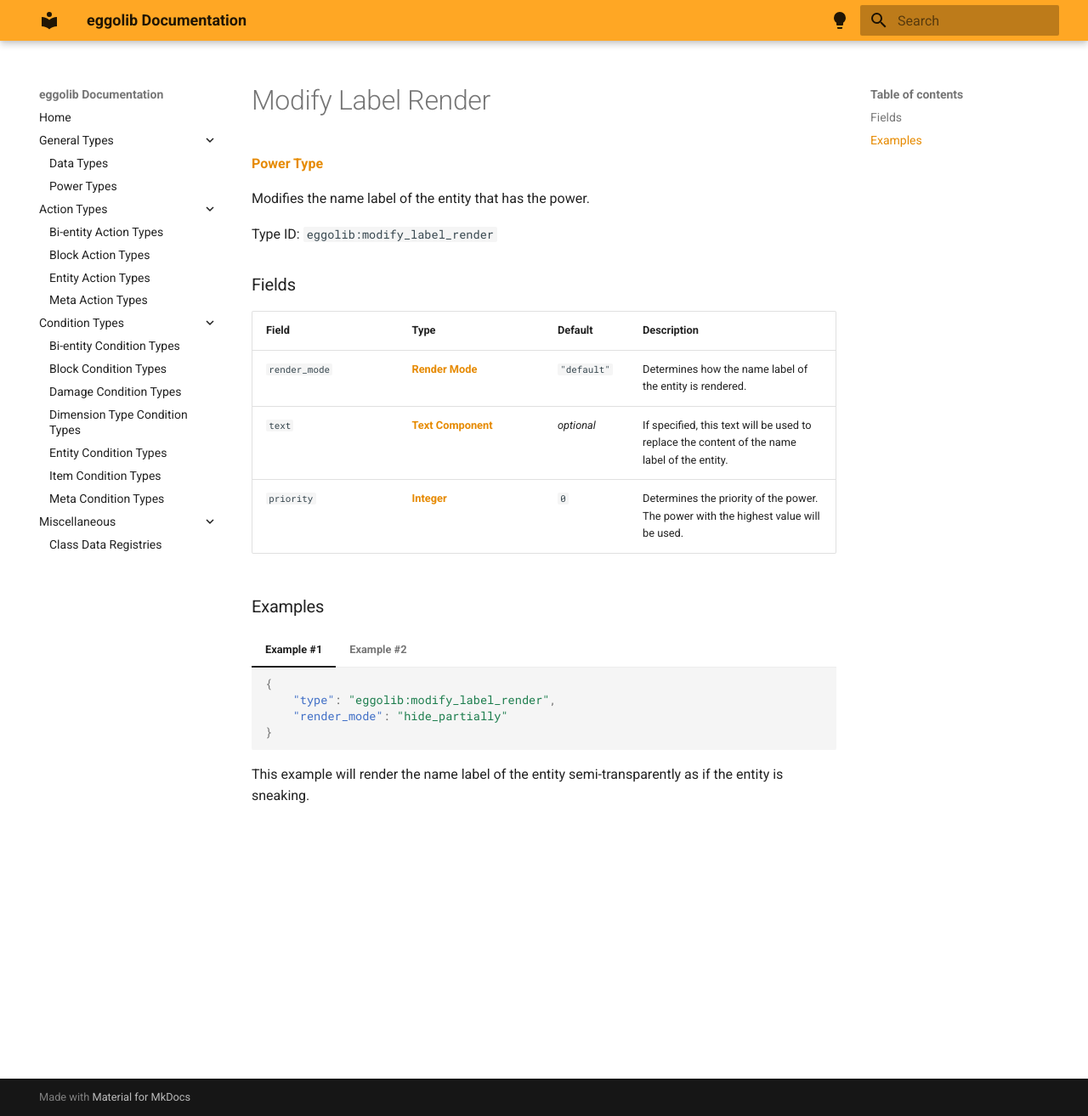
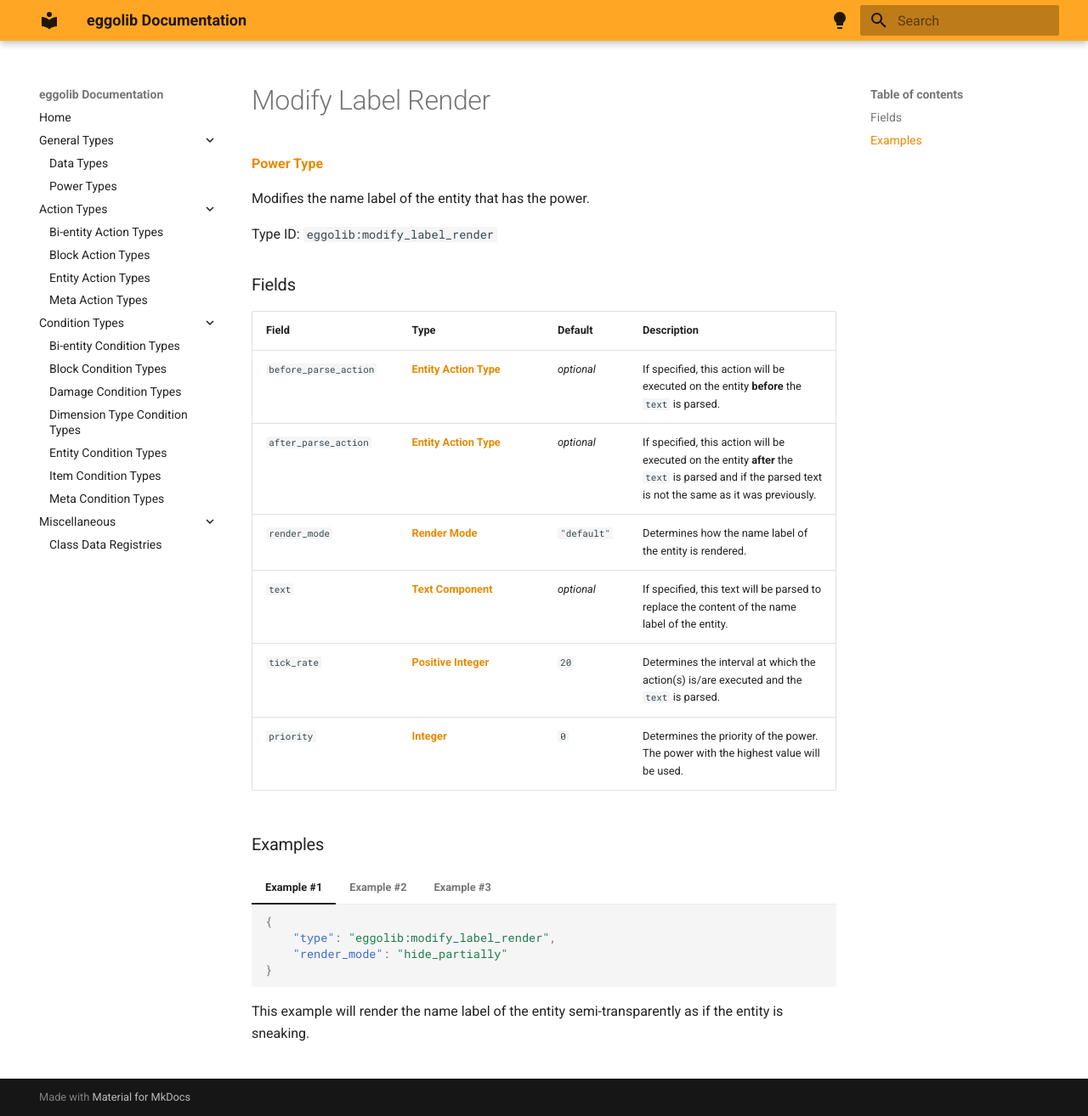
Before and after one commit to eggolib/eggolib.github.io, an MkDocs documentation site: the page built from docs/types/power_types/modify_label_render.md, in a window 1280 px wide and 1314 px high. Shown: the whole window at 85% size. Built offline with MkDocs 1.6.1 and Material for MkDocs 9.7.7, drawn with Linux system fonts in a browser that asks for light colours; the version menu is left out.

Commit message:
Update `modify_label_render.md` (Power Type) + Documented the new fields + Added a new example

````diff
--- a/docs/types/power_types/modify_label_render.md
+++ b/docs/types/power_types/modify_label_render.md
@@ -18,9 +18,12 @@ Type ID: `eggolib:modify_label_render`
 
 Field | Type | Default | Description
 ------|------|---------|------------
-`render_mode` | [**Render Mode**][2] | `"default"` | Determines how the name label of the entity is rendered.
-`text` | [**Text Component**][3] | *optional* | If specified, this text will be used to replace the content of the name label of the entity.
-`priority` | [**Integer**][4] | `0` | Determines the priority of the power. The power with the highest value will be used.
+`before_parse_action` | [**Entity Action Type**][2] | *optional* | If specified, this action will be executed on the entity **before** the `text` is parsed.
+`after_parse_action` | [**Entity Action Type**][2] | *optional* | If specified, this action will be executed on the entity **after** the `text` is parsed and if the parsed text is not the same as it was previously.
+`render_mode` | [**Render Mode**][3] | `"default"` | Determines how the name label of the entity is rendered.
+`text` | [**Text Component**][4] | *optional* | If specified, this text will be parsed to replace the content of the name label of the entity.
+`tick_rate` | [**Positive Integer**][5] | `20` | Determines the interval at which the action(s) is/are executed and the `text` is parsed.
+`priority` | [**Integer**][6] | `0` | Determines the priority of the power. The power with the highest value will be used.
 
 
 ### Examples
@@ -53,8 +56,36 @@ Field | Type | Default | Description
     This example will replace the content of the name label of the entity to `[REDACTED]` with the color black.
 
 
+=== "Example #3"
+
+    ``` json
+    {
+        "type": "eggolib:modify_label_render",
+        "text": [
+            {
+                "text": "[",
+                "color": "yellow"
+            },
+            {
+                "selector": "@s",
+                "color": "green",
+                "bold": true
+            },
+            {
+                "text": "]",
+                "color": "yellow"
+            }
+        ]
+    }
+    ```
+
+    This example will replace the contents of the name label of the entity to have its name (with the use of the `selector` JSON text component) colored green and surround it with yellow-colored brackets
+
+
 
 [1]: ../power_types.md
-[2]: ../data_types/render_mode.md
-[3]: https://origins.readthedocs.io/en/latest/types/data_types/text_component
-[4]: https://origins.readthedocs.io/en/latest/types/data_types/integer
+[2]: ../entity_action_types.md
+[3]: ../data_types/render_mode.md
+[4]: https://origins.readthedocs.io/en/latest/types/data_types/text_component
+[5]: ../data_types/positive_integer.md
+[6]: https://origins.readthedocs.io/en/latest/types/data_types/integer
````
